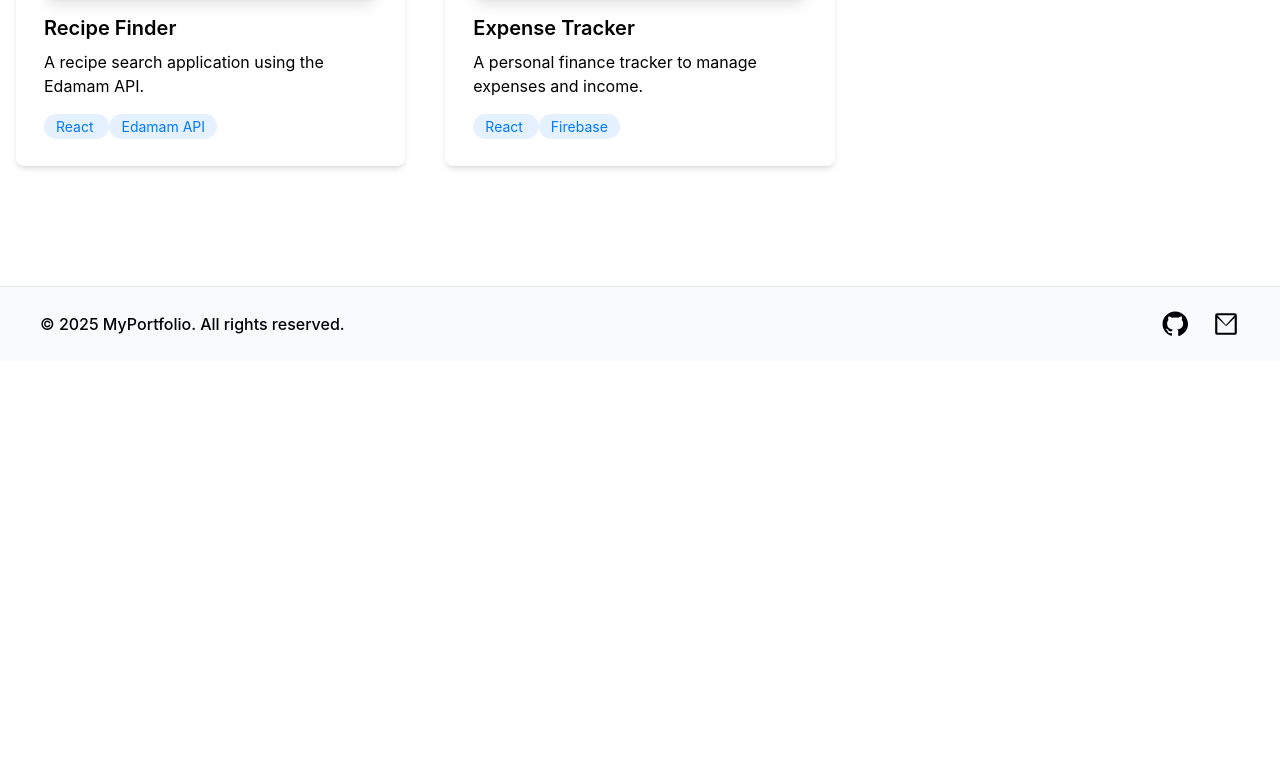
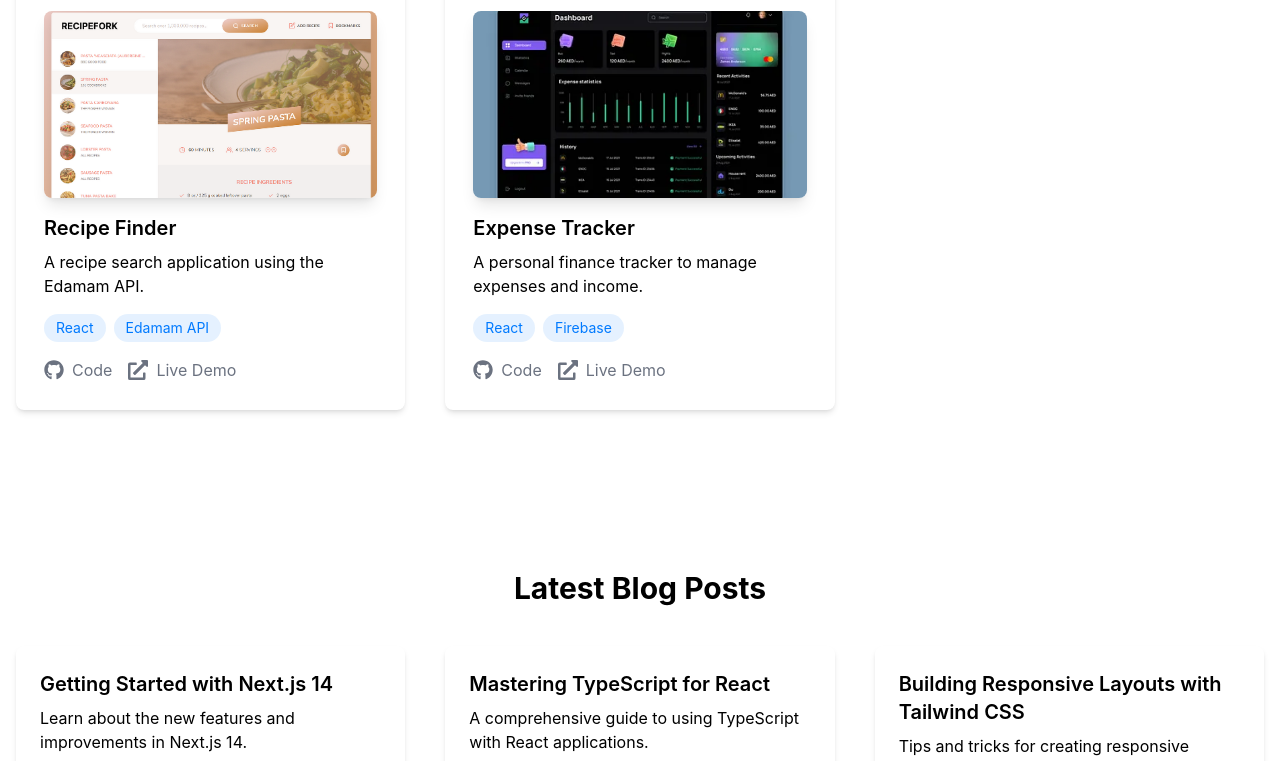
Before and after one commit to Jayres18/My-portfolio, a Next.js app: page / in a window 1280 px wide. Shown: the part 2024-2785 px from the top of the page. Before the commit the page ends 2385 px from the top, so only its background shows below. Built offline with nearby package versions, Linux system fonts and the light colour scheme.

Commit message:
Project and Blogs Section done.

```diff
--- /dev/null
+++ b/app/components/Blogs.tsx
@@ -0,0 +1,51 @@
+import { blogs } from "@/contents/blogs";
+import Link from "next/link";
+import React from "react";
+import {
+  FaCalendar,
+  FaClock,
+  FaExternalLinkAlt,
+  FaGithub,
+} from "react-icons/fa";
+
+const Blogs = () => {
+  return (
+    <section className="py-20 container max-w-7xl mx-auto px-4">
+      <h2 className="text-3xl font-bold text-center">Latest Blog Posts</h2>
+      <div className="mt-10 grid grid-cols-1 md:grid-cols-3 gap-10">
+        {blogs.map((blog) => (
+          <article
+            key={blog.slug}
+            className="bg-white dark:bg-dark/50 rounded-lg shadow-md p-6 hover:shadow-xl transition-shadow duration-300"
+          >
+            <Link href={`/blogs/${blog.slug}`}>
+              <h3 className="text-xl font-semibold mb-2">{blog.title}</h3>
+              <p className="mb-4 ">{blog.excerpt}</p>
+            </Link>
+
+            <div className="flex flex-wrap justify-between mt-2">
+              <div className="flex items-center gap-2 text-secondary hover:text-primary transition-colors">
+                <FaCalendar className="w-5 h-5" />
+                <span>{blog.date}</span>
+              </div>
+              <div className="flex items-center gap-2 text-secondary hover:text-primary transition-colors">
+                <FaClock className="w-5 h-5" />
+                <span>{blog.readTime}</span>
+              </div>
+            </div>
+          </article>
+        ))}
+      </div>
+      <div className="flex justify-center mt-10">
+        <Link
+          href="/blogs"
+          className="min-w-[140px] bg-primary hover:bg-blue-500 dark:text-white font-medium hover:text-white py-2 px-4 border border-blue-500 hover:border-transparent rounded"
+        >
+          View All Blogs
+        </Link>
+      </div>
+    </section>
+  );
+};
+
+export default Blogs;
--- a/app/components/Hero.tsx
+++ b/app/components/Hero.tsx
@@ -4,7 +4,7 @@ import React from "react";
 
 const Hero = () => {
   return (
-    <section className="py-30 mb-25 container max-w-7xl mx-auto px-4">
+    <section className="py-40 mb-30 container max-w-7xl mx-auto px-4">
       <div className="max-w-3xl mx-auto text-center">
         <Image
           className="rounded-full mx-auto mb-4 border-1 border-slate-300 dark:border-slate-600"
--- a/app/components/Projects.tsx
+++ b/app/components/Projects.tsx
@@ -1,6 +1,8 @@
 import { project } from "@/contents/project";
 import Image from "next/image";
+import Link from "next/link";
 import React from "react";
+import { FaExternalLinkAlt, FaGithub } from "react-icons/fa";
 
 const Projects = () => {
   return (
@@ -24,12 +26,31 @@ const Projects = () => {
             </div>
             <h3 className="text-xl font-semibold mb-2">{project.title}</h3>
             <p className="mb-4">{project.description}</p>
-            <div>
+
+            <div className="flex flex-wrap gap-2 mb-4">
               {project.technologies.map((tech) => (
                 <span className="px-3 py-1 bg-primary/10 text-primary rounded-full text-sm">
-                  {tech}{" "}
+                  {tech}
                 </span>
               ))}
+            </div>
+            <div className="flex flex-wrap gap-4 mt-2">
+              <Link
+                href={project.githubLink}
+                target="_blank"
+                className="flex items-center gap-2 text-secondary hover:text-primary transition-colors"
+              >
+                <FaGithub className="w-5 h-5" />
+                <span>Code</span>
+              </Link>
+              <Link
+                href={project.githubLink}
+                target="_blank"
+                className="flex items-center gap-2 text-secondary hover:text-primary transition-colors"
+              >
+                <FaExternalLinkAlt className="w-5 h-5" />
+                <span>Live Demo</span>
+              </Link>
             </div>
           </article>
         ))}
--- a/app/page.tsx
+++ b/app/page.tsx
@@ -1,3 +1,4 @@
+import Blogs from "./components/Blogs";
 import Hero from "./components/Hero";
 import Projects from "./components/Projects";
 
@@ -6,6 +7,7 @@ export default function Home() {
     <>
       <Hero />
       <Projects />
+      <Blogs />
     </>
   );
 }
```
